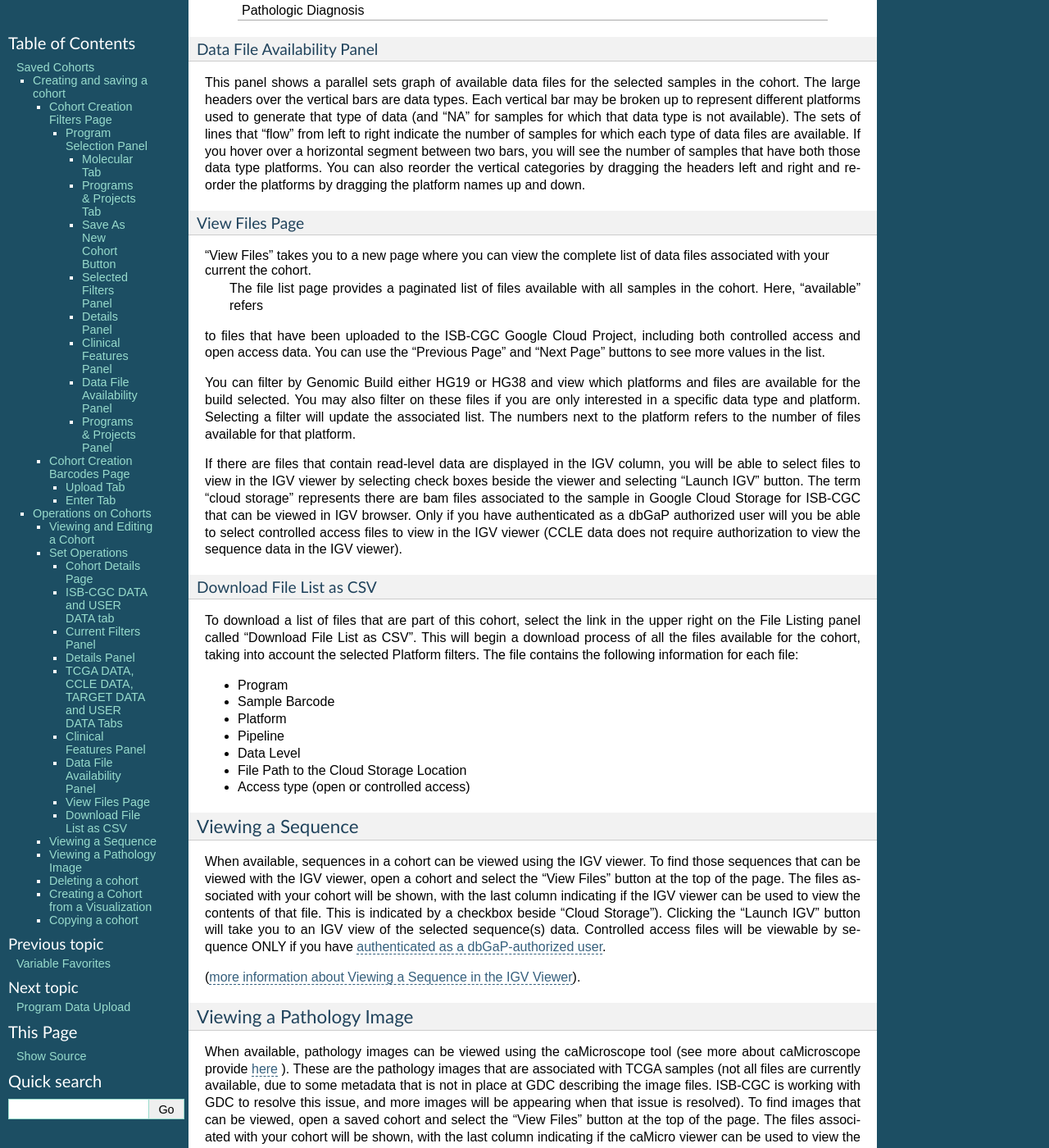
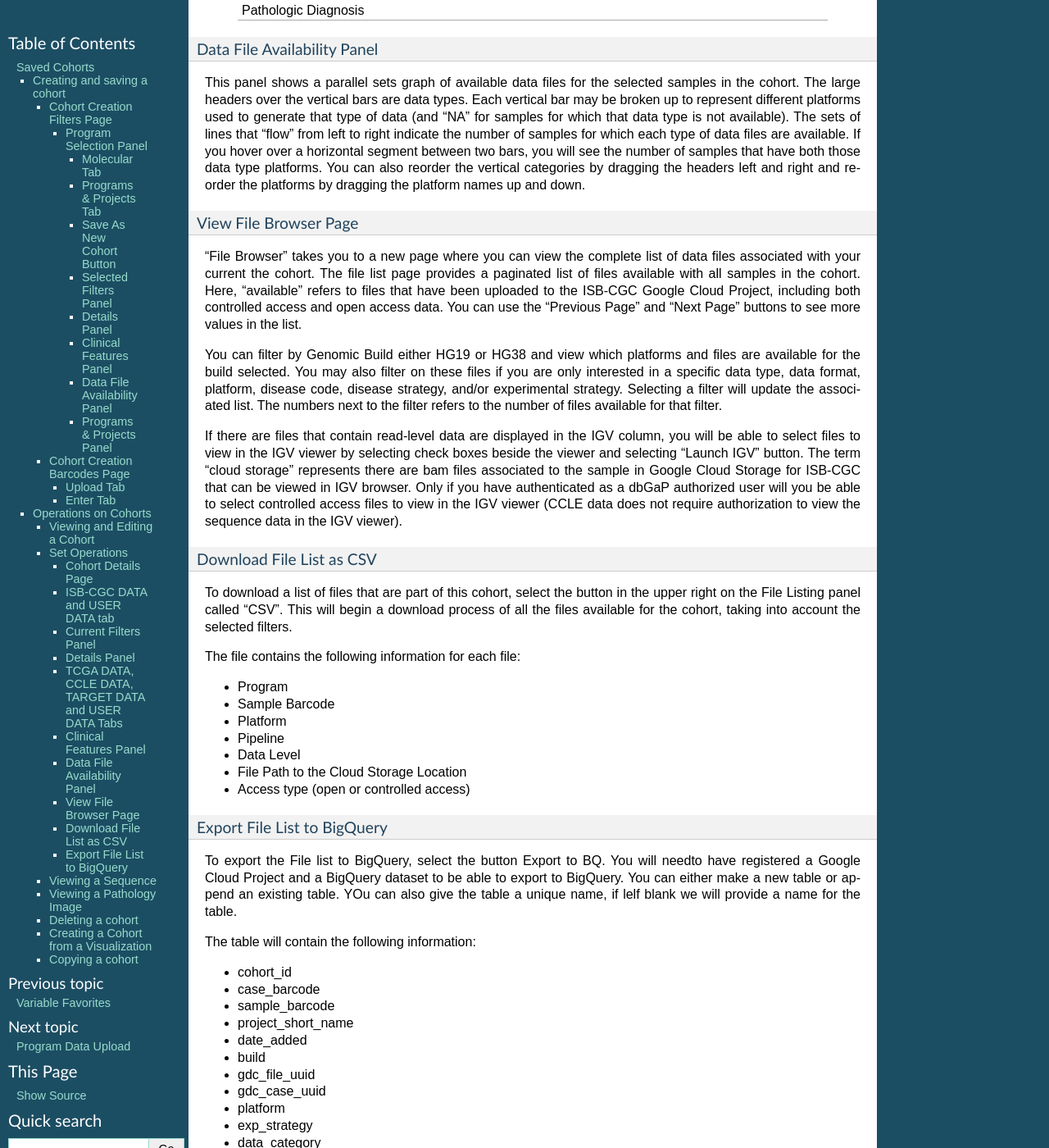
Before and after one commit to isb-cgc/readthedocs, a Sphinx documentation site: the page built from docs/source/sections/webapp/Saved-Cohorts.rst, in a window 1280 px wide and 1400 px high, scrolled down 8655 px. Shown: the whole window at 82% size. Built offline with Sphinx 7.4.7, drawn with Linux system fonts in a browser that asks for light colours; pages that are not in the unit, such as notebooks, are missing from menus; some of the changed text lies outside the part shown.

Commit message:
export file list to BQ information added

```diff
--- a/docs/source/sections/webapp/Saved-Cohorts.rst
+++ b/docs/source/sections/webapp/Saved-Cohorts.rst
@@ -396,16 +396,12 @@ platforms by dragging the platform names up and down.
 
 .. _viewfilelist:
 
-View Files Page
+View File Browser Page
 ---------------
 
-"View Files" takes you to a new page where you can view the complete list of data files associated with your current the cohort.
- The file list page provides a paginated list of files available with all samples in the cohort. Here, "available" refers
-to files that have been uploaded to the ISB-CGC Google Cloud Project, including both controlled access and open access data.
-You can use the "Previous Page" and "Next Page" buttons to see more values in the list.
+"File Browser" takes you to a new page where you can view the complete list of data files associated with your current the cohort.  The file list page provides a paginated list of files available with all samples in the cohort. Here, "available" refers to files that have been uploaded to the ISB-CGC Google Cloud Project, including both controlled access and open access data. You can use the "Previous Page" and "Next Page" buttons to see more values in the list.
 
-You can filter by Genomic Build either HG19 or HG38 and view which platforms and files are available for the build selected.  You may also filter on these files if you are only interested in a specific data type and platform.  Selecting a filter will
-update the associated list.  The numbers next to the platform refers to the number of files available for that platform.
+You can filter by Genomic Build either HG19 or HG38 and view which platforms and files are available for the build selected.  You may also filter on these files if you are only interested in a specific data type, data format, platform, disease code, disease strategy, and/or experimental strategy.  Selecting a filter will update the associated list.  The numbers next to the filter refers to the number of files available for that filter.
 
 If there are files that contain read-level data are displayed in the IGV column, you will be able to select files to view in the IGV
 viewer by selecting check boxes beside the viewer and selecting "Launch IGV" button.  The term "cloud storage" represents there are bam files associated to the sample in Google Cloud Storage for ISB-CGC that can be viewed in IGV browser.  Only if you have authenticated
@@ -414,9 +410,9 @@ as a dbGaP authorized user will you be able to select controlled access files to
 Download File List as CSV
 -------------------------
 
-To download a list of files that are part of this cohort, select the link in the upper right on the File Listing panel called "Download File List as CSV". This will begin a
-download process of all the files available for the cohort, taking into account the selected Platform filters. The file
-contains the following information for each file:
+To download a list of files that are part of this cohort, select the button in the upper right on the File Listing panel called "CSV". This will begin a download process of all the files available for the cohort, taking into account the selected filters.
+
+The file contains the following information for each file:
 
 * Program
 * Sample Barcode
@@ -425,6 +421,29 @@ contains the following information for each file:
 * Data Level
 * File Path to the Cloud Storage Location
 * Access type (open or controlled access)
+
+Export File List to BigQuery
+----------------------------
+
+To export the File list to BigQuery, select the button Export to BQ.  You will needto have registered a Google Cloud Project and a BigQuery dataset to be able to export to BigQuery. You can either make a new table or append an existing table.  YOu can also give the table a unique name, if lelf blank we will provide a name for the table.
+
+The table will contain the following information:
+
+* cohort_id
+* case_barcode
+* sample_barcode
+* project_short_name
+* date_added
+* build
+* gdc_file_uuid
+* gdc_case_uuid
+* platform
+* exp_strategy
+* data_category
+* data_type
+* data_format
+* cloud_storage_location
+
 
 Viewing a Sequence
 ==================
```
